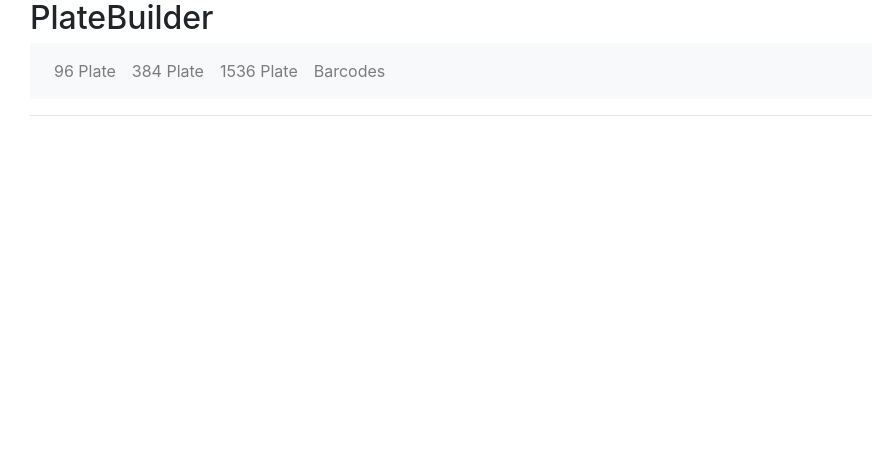
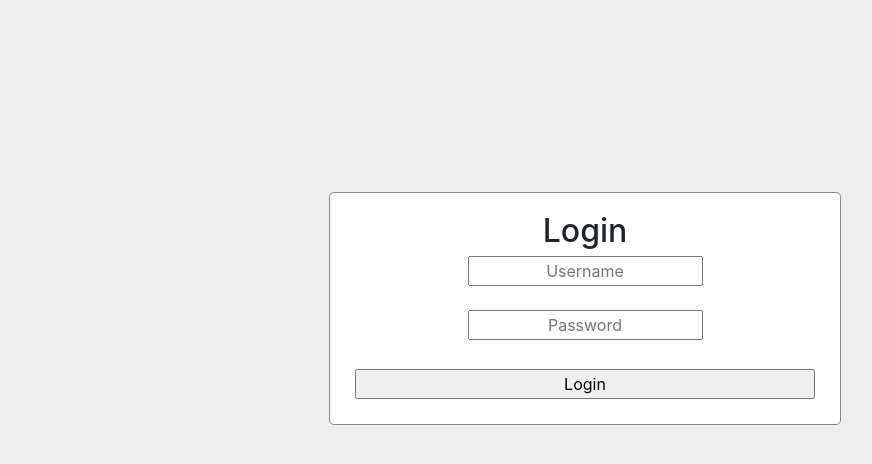
Before and after one commit to MrPinkPigg/capstoneProject, a React (Create React App) app in the folder plate_builder/: page / in a window 1280 px wide. Shown: the top 464 px of the page, without its empty margins (55-927 px from the left). Built offline with nearby package versions, Linux system fonts and the light colour scheme.

Commit message:
Login page/reformatting

```diff
--- a/plate_builder/src/App.css
+++ b/plate_builder/src/App.css
@@ -141,3 +141,30 @@ td:hover .hovercell {
   width: auto;
   height: 200px;
 }
+
+.mod {
+  background-color: #eee;
+  position: fixed;
+  z-index: 1;
+  left: 0;
+  top: 0;
+  width: 100%;
+  height: 100%;
+  overflow: auto;
+  text-align: center;
+}
+.modal-content {
+  background-color: #fefefe;
+  margin: 15% auto;
+  padding: 20px;
+  border: 1px solid #888;
+  width: 40%;
+  text-align: center;
+}
+
+.inputs {
+  margin-left: 25%;
+  height: auto;
+  width: 50%;
+  text-align: center;
+}
--- a/plate_builder/src/App.js
+++ b/plate_builder/src/App.js
@@ -1,8 +1,11 @@
 
 import React, {Component} from 'react';
-import {BrowserRouter as Router, Switch, Route, Link} from 'react-router-dom';
+import {BrowserRouter as Router, Switch, Route, Link, useLocation} from 'react-router-dom';
+import { Redirect } from "react-router";
 import Plate from './components/Plate';
 import Barcodes from './components/Barcodes';
+import Header from './components/Header'
+import Login from './components/Login'
 import logo from './logo.svg';
 import './App.css';
 var row = 12;
@@ -11,26 +14,18 @@ class App extends Component{
   render() {
     return (
       <Router>
-        <div>
-          <h2>PlateBuilder</h2>
-          <nav className="navbar navbar-expand-lg navbar-light bg-light">
-          <ul className="navbar-nav mr-auto">
-            <li><Link to={'/plate'} className="nav-link"> 96 Plate </Link></li>
-            <li><Link to={'/plate384'} className="nav-link"> 384 Plate </Link></li>
-            <li><Link to={'/plate1536'} className="nav-link"> 1536 Plate </Link></li>
-            <li><Link to={'/barcodes'} className="nav-link">Barcodes</Link></li>
-          </ul>
-          </nav>
-          <hr />
           {/* These are the actual paths that the app takes, when clicking different links */}
-          <Switch>
+        <Switch>
             {/* Path to a single plate (12 rows, 8 cols) by passing these values into the props of the functional component */}
+            <Route exact path="/" component={Login} />
+          <div>
+            <Header />
             <Route path='/plate' render={(props)=><Plate {...props} row='12' col='8'/>} />
             <Route path='/plate384' render={(props)=><Plate {...props} row='24' col='16'/>} />
             <Route path='/plate1536' render={(props)=><Plate {...props} row='64' col='24'/>} />
             <Route path='/barcodes' render={()=><Barcodes/>} />
-          </Switch>
-        </div>
+          </div>
+        </Switch>
       </Router>
     );
   }
--- /dev/null
+++ b/plate_builder/src/components/Header.js
@@ -0,0 +1,20 @@
+import React, {Component} from 'react';
+import {BrowserRouter as Router, Switch, Route, Link, useLocation} from 'react-router-dom';
+
+const Header = () =>{
+    return (
+        <><h2>PlateBuilder</h2>
+        <nav className="navbar navbar-expand-lg navbar-light bg-light">
+        <ul className="navbar-nav mr-auto">
+          <li><Link to={'/plate'} className="nav-link"> 96 Plate </Link></li>
+          <li><Link to={'/plate384'} className="nav-link"> 384 Plate </Link></li>
+          <li><Link to={'/plate1536'} className="nav-link"> 1536 Plate </Link></li>
+          <li><Link to={'/barcodes'} className="nav-link">Barcodes</Link></li>
+        </ul>
+        </nav>
+        <hr />
+    </>
+    );
+}
+
+export default Header;
--- /dev/null
+++ b/plate_builder/src/components/Login.js
@@ -0,0 +1,16 @@
+import React, {Component} from 'react';
+
+const Login = () =>{
+    return (
+        <div class="mod">
+            <div class="modal-content">
+                <h2>Login</h2>
+                <input class='inputs' placeholder='Username'></input> <br></br>
+                <input class='inputs' placeholder='Password'></input> <br></br>
+                <button type='submit'>Login</button>
+            </div>
+        </div>
+    );
+}
+
+export default Login;
```
